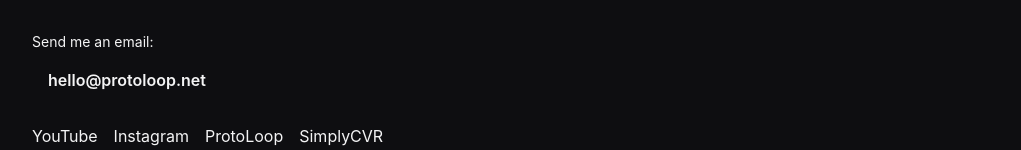
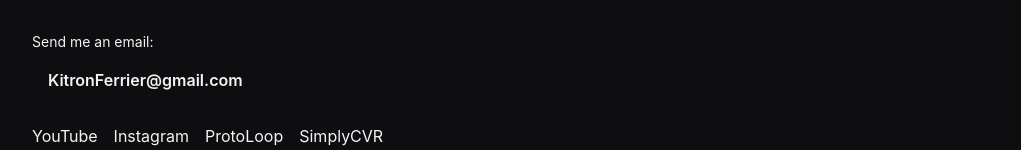
Before and after one commit to kitronferrier-arch/kitronferrier-web, a Next.js app: page /contact in a window 1280 px wide. Shown: the part 257-407 px from the top of the page, without its empty margins (128-1149 px from the left). Built offline with nearby package versions, Linux system fonts and the light colour scheme.

Commit message:
chore: revert contact email back to KitronFerrier@gmail.com

```diff
--- a/app/contact/page.tsx
+++ b/app/contact/page.tsx
@@ -30,10 +30,10 @@ export default function ContactPage() {
             <div>
               <p className="text-sm text-text-secondary mb-2">Send me an email:</p>
               <a
-                href="mailto:hello@protoloop.net"
+                href="mailto:KitronFerrier@gmail.com"
                 className="inline-flex items-center px-4 py-2 rounded-lg bg-accent/10 text-accent hover:bg-accent/20 transition-colors font-semibold"
               >
-                hello@protoloop.net
+                KitronFerrier@gmail.com
               </a>
             </div>
           </div>
```
